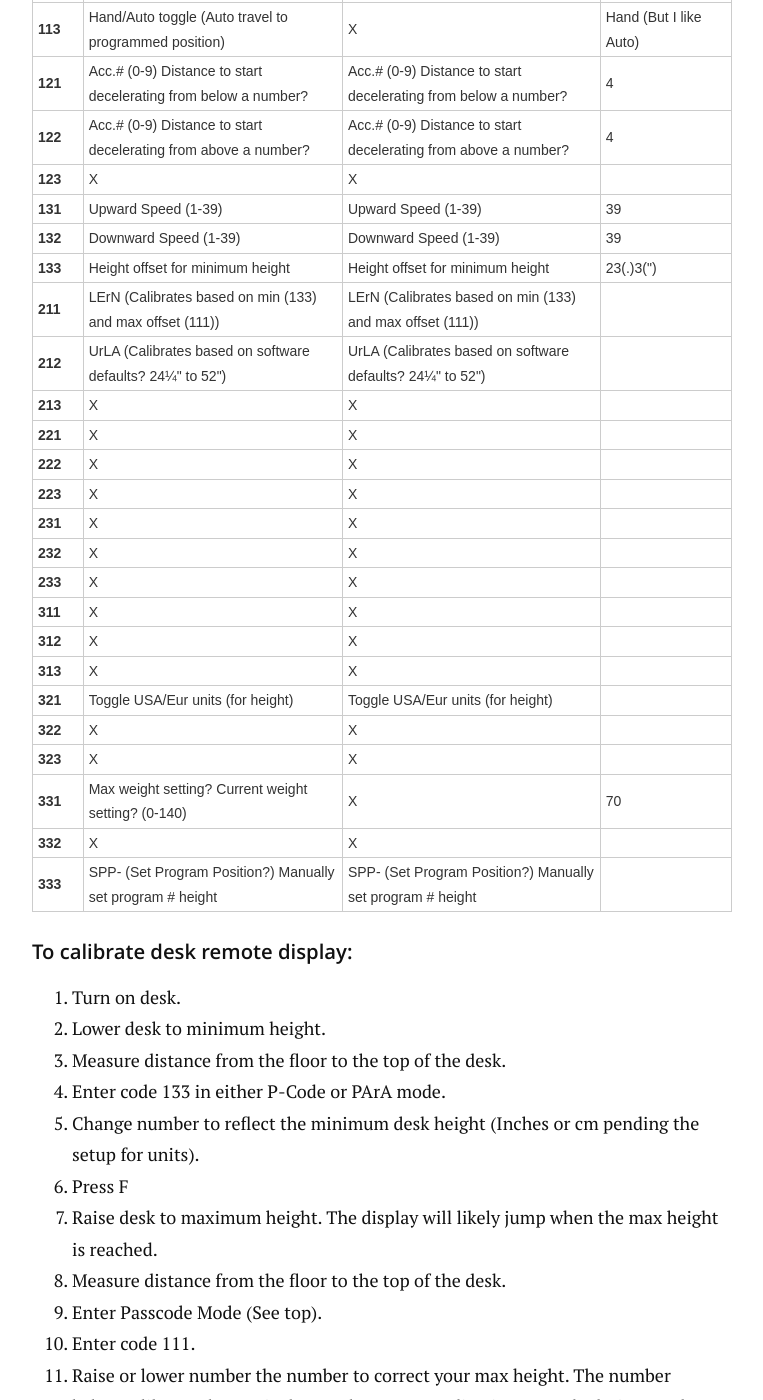
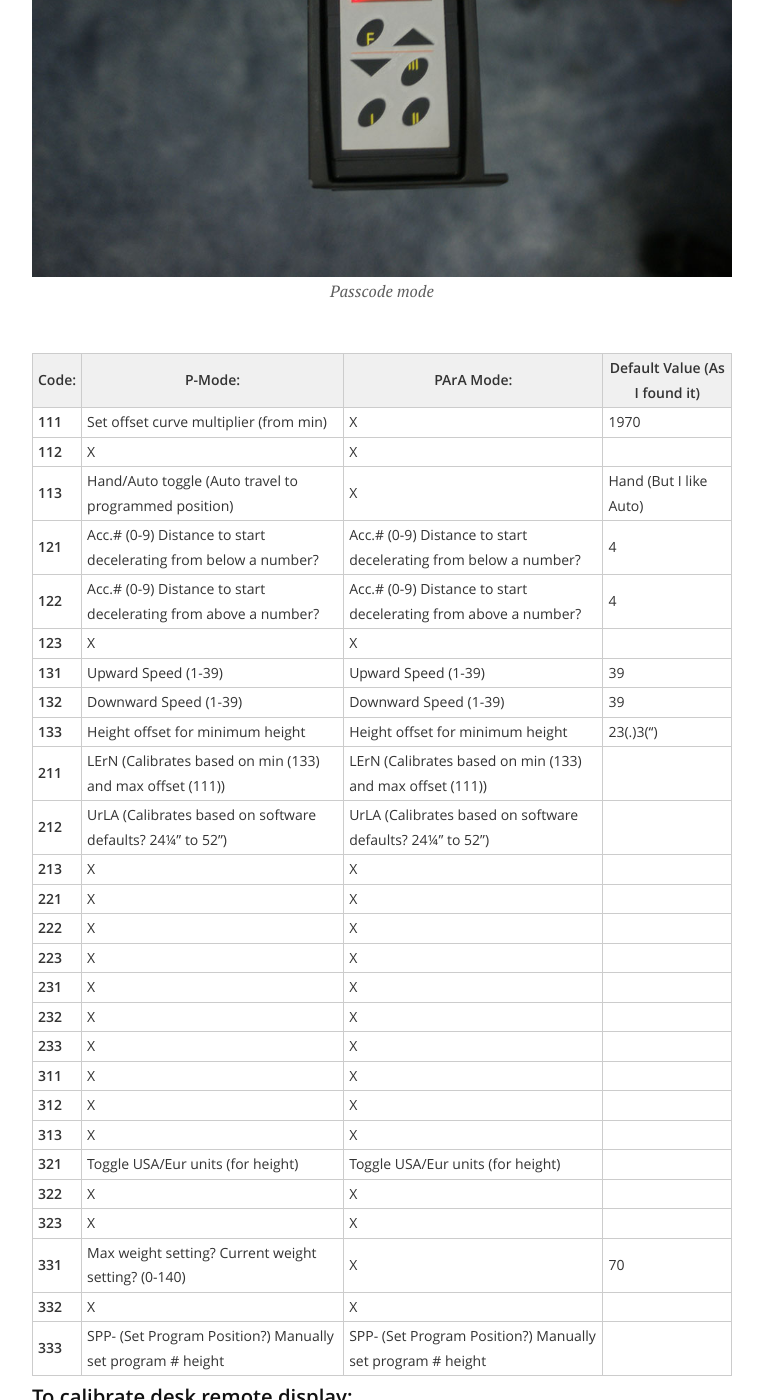
Before and after one commit to aav7fl/website-legacy, a Jekyll site: the page built from _posts/2015-08-17-reverse-engineering-my-steelcase-desk.md, in a window 1280 px wide and 1400 px high, scrolled down 6701 px. Shown: the whole window, without its empty margins (258-1021 px from the left). Built offline with Jekyll 4.4.1, drawn with Linux system fonts in a browser that asks for light colours; comment, search, counter and statistics services are not loaded.

Commit message:
CSS changes. Remove html from md

````diff
--- a/_posts/2015-08-17-reverse-engineering-my-steelcase-desk.md
+++ b/_posts/2015-08-17-reverse-engineering-my-steelcase-desk.md
@@ -71,222 +73,72 @@
       <figcaption>Passcode mode</figcaption>
   </figure>
 
+  | Code: 	| P-Mode:                                                         	| PArA Mode:                                                      	| Default Value (As I found it) 	|
+  |---------|-------------------------------------------------------------------|-------------------------------------------------------------------|---------------------------------|
+  | 111   	| Set offset curve multiplier (from min)                          	| X                                                               	| 1970                          	|
+  | 112   	| X                                                               	| X                                                               	|                               	|
+  | 113   	| Hand/Auto toggle (Auto travel to programmed position)           	| X                                                               	| Hand (But I like Auto)        	|
+  | 121   	| Acc.# (0-9) Distance to start decelerating from below a number? 	| Acc.# (0-9) Distance to start decelerating from below a number? 	| 4                             	|
+  | 122   	| Acc.# (0-9) Distance to start decelerating from above a number? 	| Acc.# (0-9) Distance to start decelerating from above a number? 	| 4                             	|
+  | 123   	| X                                                               	| X                                                               	|                               	|
+  | 131   	| Upward Speed (1-39)                                             	| Upward Speed (1-39)                                             	| 39                            	|
+  | 132   	| Downward Speed (1-39)                                           	| Downward Speed (1-39)                                           	| 39                            	|
+  | 133   	| Height offset for minimum height                                	| Height offset for minimum height                                	| 23(.)3(")                     	|
+  | 211   	| LErN (Calibrates based on min (133) and max offset (111))       	| LErN (Calibrates based on min (133) and max offset (111))       	|                               	|
+  | 212   	| UrLA (Calibrates based on software defaults? 24¼" to 52")       	| UrLA (Calibrates based on software defaults? 24¼" to 52")       	|                               	|
+  | 213   	| X                                                               	| X                                                               	|                               	|
+  | 221   	| X                                                               	| X                                                               	|                               	|
+  | 222   	| X                                                               	| X                                                               	|                               	|
+  | 223   	| X                                                               	| X                                                               	|                               	|
+  | 231   	| X                                                               	| X                                                               	|                               	|
+  | 232   	| X                                                               	| X                                                               	|                               	|
+  | 233   	| X                                                               	| X                                                               	|                               	|
+  | 311   	| X                                                               	| X                                                               	|                               	|
+  | 312   	| X                                                               	| X                                                               	|                               	|
+  | 313   	| X                                                               	| X                                                               	|                               	|
+  | 321   	| Toggle USA/Eur units (for height)                               	| Toggle USA/Eur units (for height)                               	|                               	|
+  | 322   	| X                                                               	| X                                                               	|                               	|
+  | 323   	| X                                                               	| X                                                               	|                               	|
+  | 331   	| Max weight setting? Current weight setting? (0-140)             	| X                                                               	| 70                            	|
+  | 332   	| X                                                               	| X                                                               	|                               	|
+  | 333   	| SPP- (Set Program Position?) Manually set program # height      	| SPP- (Set Program Position?) Manually set program # height      	|                               	|
 
-
-<style type="text/css">
-.tg  {border-collapse:collapse;border-spacing:0;border-color:#ccc;}
-.tg td{font-family:Arial, sans-serif;font-size:14px;padding:2px 5px;border-style:solid;border-width:1px;overflow:hidden;word-break:normal;border-color:#ccc;color:#333;background-color:#fff;}
-.tg th{font-family:Arial, sans-serif;font-size:14px;font-weight:normal;padding:2px 5px;border-style:solid;border-width:1px;overflow:hidden;word-break:normal;border-color:#ccc;color:#333;background-color:#f0f0f0;}
-.tg .tg-e3zv{font-weight:bold}
-@media screen and (max-width: 767px) {.tg {width: auto !important;}.tg col {width: auto !important;}.tg-wrap {overflow-x: auto;-webkit-overflow-scrolling: touch;}}</style>
-<div class="tg-wrap"><table class="tg">
-  <tr>
-    <th class="tg-e3zv">Code:</th>
-    <th class="tg-e3zv">P-Mode:</th>
-    <th class="tg-e3zv">PArA Mode:</th>
-    <th class="tg-e3zv">Default Value (As I found it)</th>
-  </tr>
-  <tr>
-    <td class="tg-e3zv">111</td>
-    <td class="tg-031e">Set offset curve multiplier (from min)</td>
-    <td class="tg-031e">X</td>
-    <td class="tg-031e">1970</td>
-  </tr>
-  <tr>
-    <td class="tg-e3zv">112</td>
-    <td class="tg-031e">X</td>
-    <td class="tg-031e">X</td>
-    <td class="tg-031e"></td>
-  </tr>
-  <tr>
-    <td class="tg-e3zv">113</td>
-    <td class="tg-031e">Hand/Auto toggle (Auto travel to programmed position)</td>
-    <td class="tg-031e">X</td>
-    <td class="tg-031e">Hand (But I like Auto)</td>
-  </tr>
-  <tr>
-    <td class="tg-e3zv">121</td>
-    <td class="tg-031e">Acc.# (0-9) Distance to start decelerating from below a number?</td>
-    <td class="tg-031e">Acc.# (0-9) Distance to start decelerating from below a number?</td>
-    <td class="tg-031e">4</td>
-  </tr>
-  <tr>
-    <td class="tg-e3zv">122</td>
-    <td class="tg-031e">Acc.# (0-9) Distance to start decelerating from above a number?</td>
-    <td class="tg-031e">Acc.# (0-9) Distance to start decelerating from above a number?</td>
-    <td class="tg-031e">4</td>
-  </tr>
-  <tr>
-    <td class="tg-e3zv">123</td>
-    <td class="tg-031e">X</td>
-    <td class="tg-031e">X</td>
-    <td class="tg-031e"></td>
-  </tr>
-  <tr>
-    <td class="tg-e3zv">131</td>
-    <td class="tg-031e">Upward Speed (1-39)</td>
-    <td class="tg-031e">Upward Speed (1-39)</td>
-    <td class="tg-031e">39</td>
-  </tr>
-  <tr>
-    <td class="tg-e3zv">132</td>
-    <td class="tg-031e">Downward Speed (1-39)</td>
-    <td class="tg-031e">Downward Speed (1-39)</td>
-    <td class="tg-031e">39</td>
-  </tr>
-  <tr>
-    <td class="tg-e3zv">133</td>
-    <td class="tg-031e">Height offset for minimum height</td>
-    <td class="tg-031e">Height offset for minimum height</td>
-    <td class="tg-031e">23(.)3(")</td>
-  </tr>
-  <tr>
-    <td class="tg-e3zv">211</td>
-    <td class="tg-031e">LErN (Calibrates based on min (133) and max offset (111))</td>
-    <td class="tg-031e">LErN (Calibrates based on min (133) and max offset (111))</td>
-    <td class="tg-031e"></td>
-  </tr>
-  <tr>
-    <td class="tg-e3zv">212</td>
-    <td class="tg-031e">UrLA (Calibrates based on software defaults?  24¼" to 52")</td>
-    <td class="tg-031e">UrLA (Calibrates based on software defaults?  24¼" to 52")</td>
-    <td class="tg-031e"></td>
-  </tr>
-  <tr>
-    <td class="tg-e3zv">213</td>
-    <td class="tg-031e">X</td>
-    <td class="tg-031e">X</td>
-    <td class="tg-031e"></td>
-  </tr>
-  <tr>
-    <td class="tg-e3zv">221</td>
-    <td class="tg-031e">X</td>
-    <td class="tg-031e">X</td>
-    <td class="tg-031e"></td>
-  </tr>
-  <tr>
-    <td class="tg-e3zv">222</td>
-    <td class="tg-031e">X</td>
-    <td class="tg-031e">X</td>
-    <td class="tg-031e"></td>
-  </tr>
-  <tr>
-    <td class="tg-e3zv">223</td>
-    <td class="tg-031e">X</td>
-    <td class="tg-031e">X</td>
-    <td class="tg-031e"></td>
-  </tr>
-  <tr>
-    <td class="tg-e3zv">231</td>
-    <td class="tg-031e">X</td>
-    <td class="tg-031e">X</td>
-    <td class="tg-031e"></td>
-  </tr>
-  <tr>
-    <td class="tg-e3zv">232</td>
-    <td class="tg-031e">X</td>
-    <td class="tg-031e">X</td>
-    <td class="tg-031e"></td>
-  </tr>
-  <tr>
-    <td class="tg-e3zv">233</td>
-    <td class="tg-031e">X</td>
-    <td class="tg-031e">X</td>
-    <td class="tg-031e"></td>
-  </tr>
-  <tr>
-    <td class="tg-e3zv">311</td>
-    <td class="tg-031e">X</td>
-    <td class="tg-031e">X</td>
-    <td class="tg-031e"></td>
-  </tr>
-  <tr>
-    <td class="tg-e3zv">312</td>
-    <td class="tg-031e">X</td>
-    <td class="tg-031e">X</td>
-    <td class="tg-031e"></td>
-  </tr>
-  <tr>
-    <td class="tg-e3zv">313</td>
-    <td class="tg-031e">X</td>
-    <td class="tg-031e">X</td>
-    <td class="tg-031e"></td>
-  </tr>
-  <tr>
-    <td class="tg-e3zv">321</td>
-    <td class="tg-031e">Toggle USA/Eur units (for height)</td>
-    <td class="tg-031e">Toggle USA/Eur units (for height)</td>
-    <td class="tg-031e"></td>
-  </tr>
-  <tr>
-    <td class="tg-e3zv">322</td>
-    <td class="tg-031e">X</td>
-    <td class="tg-031e">X</td>
-    <td class="tg-031e"></td>
-  </tr>
-  <tr>
-    <td class="tg-e3zv">323</td>
-    <td class="tg-031e">X</td>
-    <td class="tg-031e">X</td>
-    <td class="tg-031e"></td>
-  </tr>
-  <tr>
-    <td class="tg-e3zv">331</td>
-    <td class="tg-031e">Max weight setting? Current weight setting? (0-140)</td>
-    <td class="tg-031e">X</td>
-    <td class="tg-031e">70</td>
-  </tr>
-  <tr>
-    <td class="tg-e3zv">332</td>
-    <td class="tg-031e">X</td>
-    <td class="tg-031e">X</td>
-    <td class="tg-031e"></td>
-  </tr>
-  <tr>
-    <td class="tg-e3zv">333</td>
-    <td class="tg-031e">SPP- (Set Program Position?) Manually set program # height</td>
-    <td class="tg-031e">SPP- (Set Program Position?) Manually set program # height</td>
-    <td class="tg-031e"></td>
-  </tr>
-</table></div>
 
 #### To calibrate desk remote display:
 
-<ol>
-<li>Turn on desk.</li>
-<li>Lower desk to minimum height.</li>
-<li>Measure distance from the floor to the top of the desk.</li>
-<li>Enter code 133 in either P-Code or PArA mode.</li>
-<li>Change number to reflect the minimum desk height (Inches or cm pending the setup for units).</li>
-<li>Press F</li>
-<li>Raise desk to maximum height. The display will likely jump when the max height is reached.</li>
-<li>Measure distance from the floor to the top of the desk.</li>
-<li>Enter Passcode Mode (See top).</li>
-<li>Enter code 111.</li>
-<li>Raise or lower number the number to correct your max height. The number behaves like X, where X is the number you are adjusting. My calculations and formula were based on inches. Your results might vary.</li>
-</ol>
-```
-MaxHeight - MinHeight - 11.8
----------------------------- + 1500 = X
-		.0079059829
+1. Turn on desk.
+2. Lower desk to minimum height.
+3. Measure distance from the floor to the top of the desk.
+4. Enter code 133 in either P-Code or PArA mode.
+5. Change number to reflect the minimum desk height (Inches or cm pending the setup for units).
+6. Press F
+7. Raise desk to maximum height. The display will likely jump when the max height is reached.
+8. Measure distance from the floor to the top of the desk.
+9. Enter Passcode Mode (See top).
+10. Enter code 111.
+11. Raise or lower number the number to correct your max height. The number behaves like X, where X is the number you are adjusting. My calculations and formula were based on inches. Your results might vary.
 
-In my case, I would have
+    ```
+    MaxHeight - MinHeight - 11.8
+    ---------------------------- + 1500 = X
+        .0079059829
 
-38.8 - 23.3 - 11.8
------------------- + 1500 = 1968
-   .0079059829
-```
+    In my case, I would have
 
-<ol start="12">
-<li>After adjusting, back out and check your latest displayed height. If the height displayed is correct, move on. If not, re-adjust step 11 again.</li>
-<li>Lower desk height half-way.</li>
-<li>Enter code 211 in either P-Code or PArA mode.</li>
-<li>Press F until “Init” is displayed.</li>
-<li>The motor will now respond slowly until calibration is completed.</li>
-<li>Lower desk to its minimum height.</li>
-<li>Raise the desk to its maximum height.</li>
-<li>When you reach the top, the display will change to the correct height and the calibration of the desk will be complete.</li>
-</ol>
+    38.8 - 23.3 - 11.8
+    ------------------ + 1500 = 1968
+        .0079059829
+    ```
+
+12. After adjusting, back out and check your latest displayed height. If the height displayed is correct, move on. If not, re-adjust step 11 again.
+13. Lower desk height half-way.
+14. Enter code 211 in either P-Code or PArA mode.
+15. Press F until “Init” is displayed.
+16. The motor will now respond slowly until calibration is completed.
+17. Lower desk to its minimum height.
+18. Raise the desk to its maximum height.
+19. When you reach the top, the display will change to the correct height and the calibration of the desk will be complete.
+
 
 ### Conclusion
 
--- a/_sass/_blog.scss
+++ b/_sass/_blog.scss
@@ -60,7 +60,15 @@
 		}
 	}
 
-	img {
+	img + em {
+		text-align: center;
+		font-size: .9em;
+		font-style: italic;
+		color: lighten($black, 30%);
+		display: block;
+	}
+
+	img + p {
 		margin-bottom: 2rem;
 	}
 
--- a/_sass/_tables.scss
+++ b/_sass/_tables.scss
@@ -3,9 +3,9 @@
 ***************/
 
 table {
-	width: 100%;
-	border: 1px solid lighten($grey, 15%);
-	margin-bottom: 1.5em;
+	border-collapse:collapse;
+	border-spacing:0;
+	border-color:#ccc;
 
 	caption {
 		margin: 0 0 7px;
@@ -18,27 +18,48 @@
 
 tr {
 	border-bottom: 1px solid lighten($grey, 15%);
-
-	&:nth-child(even) {
-		background-color: lighten($grey, 30%);
-	}
 }
 
 td {
-	padding: 7px;
-	border-right: 1px solid lighten($grey, 15%);
+	font-family:$sans-serif;
+	font-size:14px;
+	padding:2px 5px;
+	border-style:solid;
+	border-width:1px;
+	overflow:hidden;
+	word-break:normal;
+	border-color:#ccc;
+	color:#333;
+	background-color:#fff;
 
-	&:last-child {
-		border-right: 0;
+	&:first-child
+	{
+		font-weight: bold;
 	}
 }
 
 th {
-	background-color: lighten($grey, 30%);
-	border-bottom: 1px solid lighten($grey, 15%);
-	border-right: 1px solid lighten($grey, 15%);
+	font-family:$sans-serif;
+	font-size:14px;
+	font-weight:bold;
+	padding:2px 5px;
+	border-style:solid;
+	border-width:1px;
+	overflow:hidden;
+	word-break:normal;
+	border-color:#ccc;
+	color:#333;
+	background-color:#f0f0f0
+}
 
-	&:last-child {
-		border-right: 0;
+@media screen and (max-width: 767px)
+{
+	tg
+	{
+		width: auto !important;
+	}
+	col
+	{
+		width: auto !important;
 	}
 }
````
Also changed, not shown: other parts of _posts/2015-08-17-reverse-engineering-my-steelcase-desk.md (+2 -0 lines).
